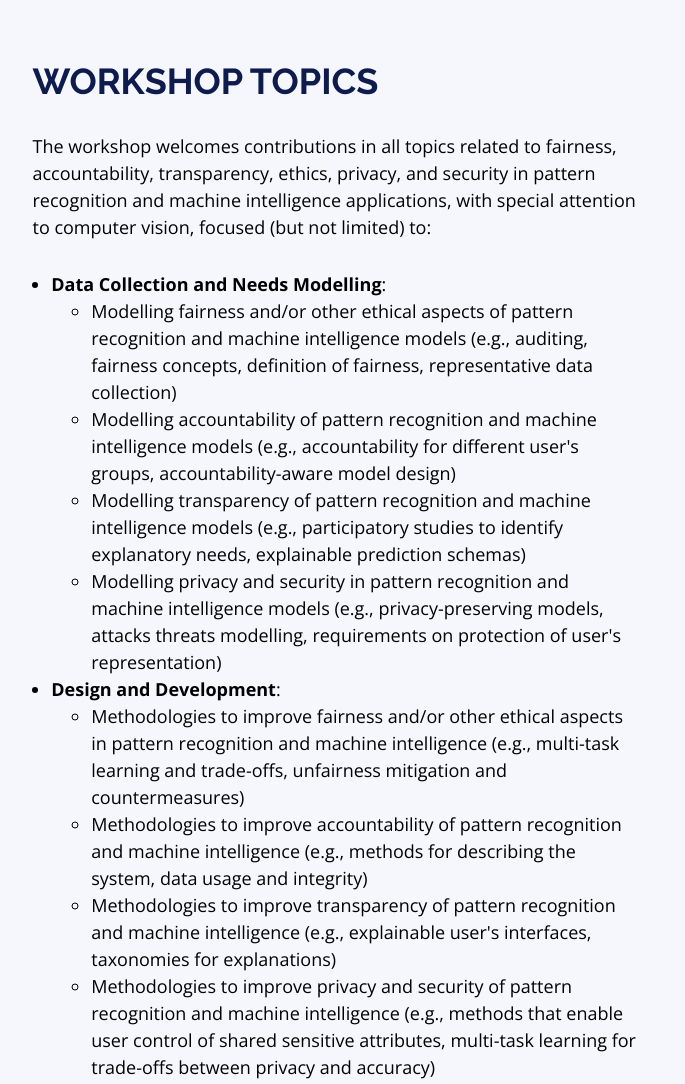
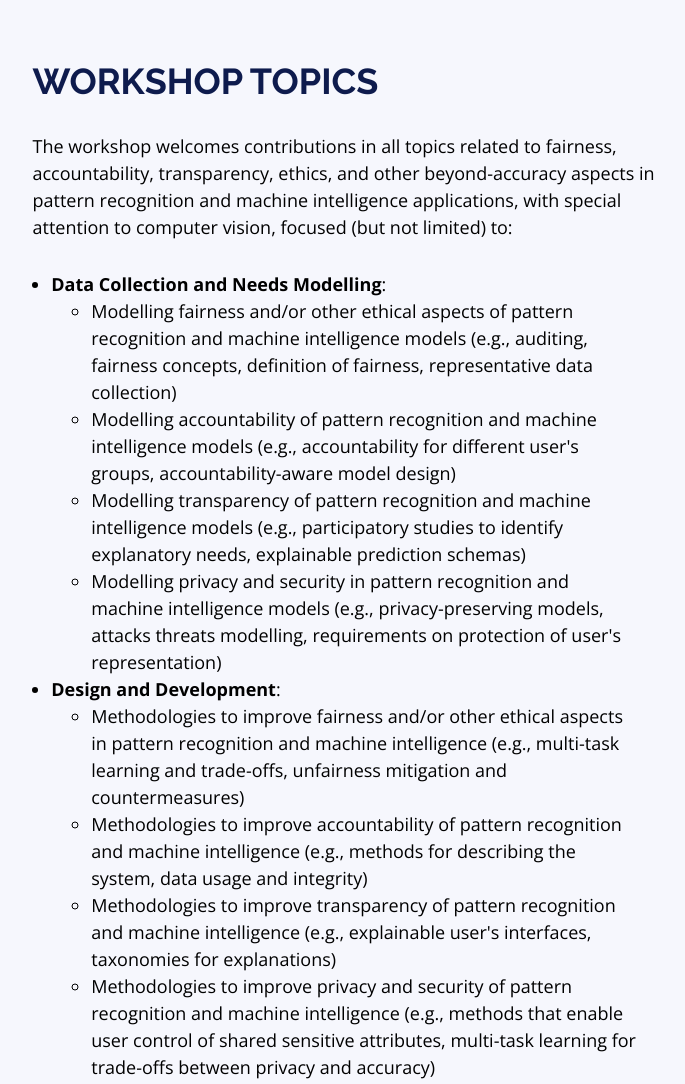
Before and after one commit to rprmiworkshop/iccv2021, a plain HTML site: page index.html in a window 1280 px wide. Shown: the part 1500-2584 px from the top of the page, without its empty margins (295-980 px from the left). Drawn offline with nearby package versions, Linux system fonts and the light colour scheme.

Commit message:
First website

```diff
--- a/index.html
+++ b/index.html
@@ -106,7 +106,7 @@
           <h2>Workshop Topics</h2>
 
           <p>
-              The workshop welcomes contributions in all topics related to fairness, accountability, transparency, ethics, privacy, and security in pattern recognition and machine intelligence applications,
+              The workshop welcomes contributions in all topics related to fairness, accountability, transparency, ethics, and other beyond-accuracy aspects in pattern recognition and machine intelligence applications,
               with special attention to computer vision, focused (but not limited) to:
           </p>
 
```
